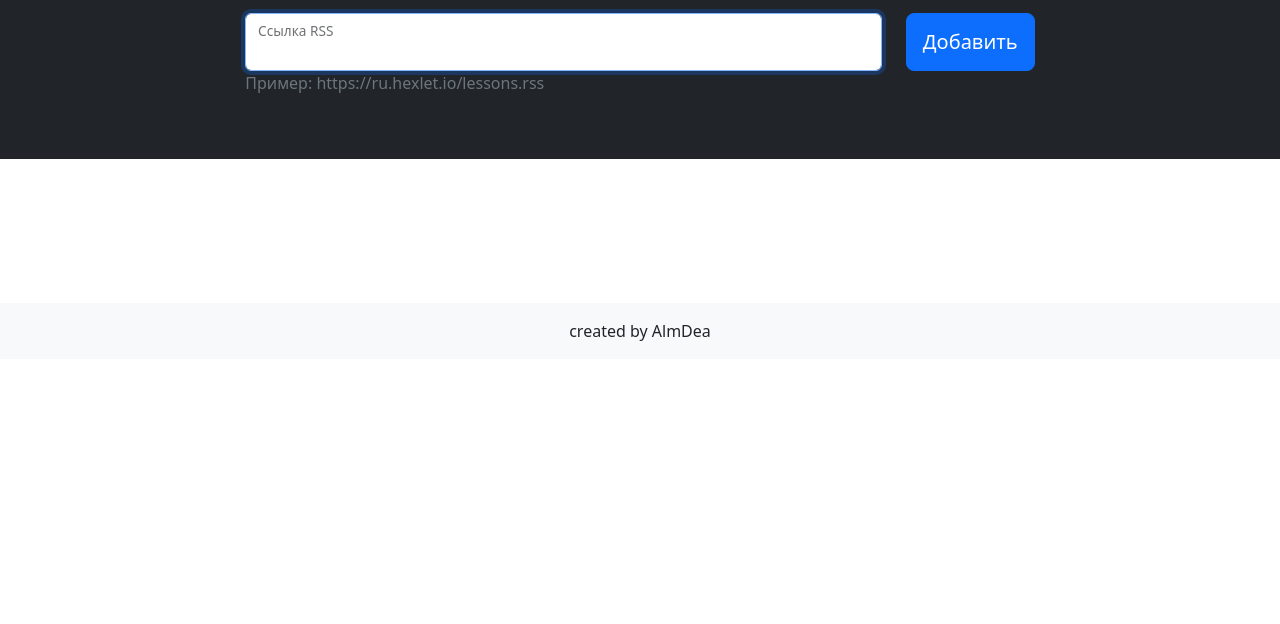
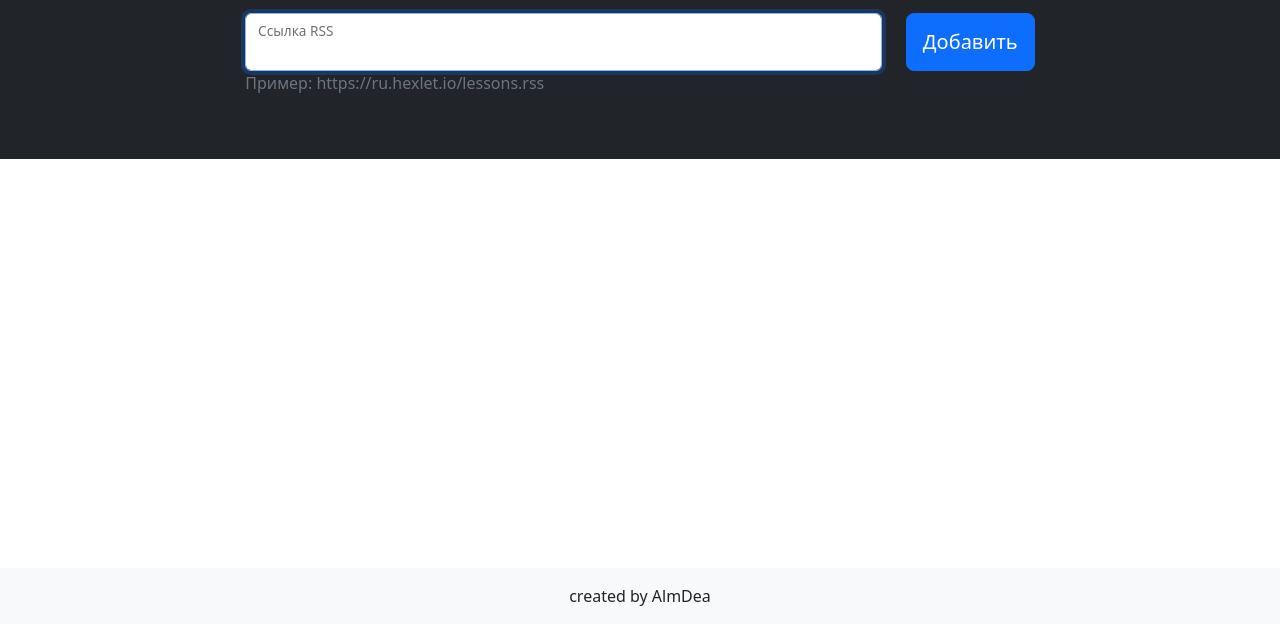
Before and after one commit to AlmDea/frontend-project-lvl3, a website built with webpack: page index.html in a window 1280 px wide. Shown: the part 176-800 px from the top of the page. Built offline with nearby package versions, Linux system fonts and the light colour scheme; what on-change would draw is missing.

Commit message:
fix footer

```diff
--- a/index.html
+++ b/index.html
@@ -63,7 +63,7 @@
   </div>
   </main>
 
-  <footer class="footer mt-5 py-3 bg-light">
+  <footer class="footer mt-auto py-3 bg-light">
     <div class="container-xl">
       <div class="text-center">
         created by AlmDea
```
